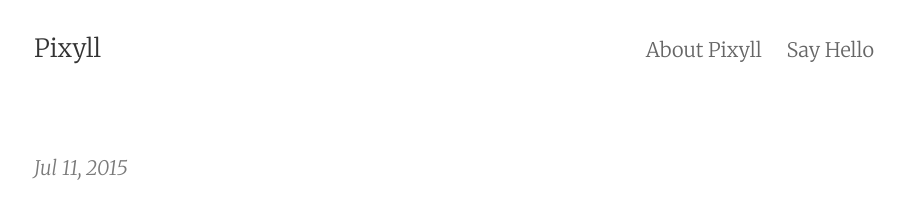
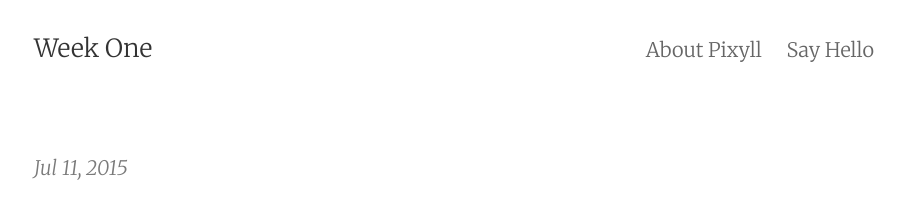
Before and after one commit to dshimo/cs373_blogger, a Jekyll site: the page built from index.html, in a window 1280 px wide. Shown: the top 201 px of the page, without its empty margins (186-1091 px from the left). Built offline with Jekyll 4.4.1, drawn with Linux system fonts in a browser that asks for light colours; the list of posts is cut into pages by our own code.

Commit message:
Edited config

```diff
--- a/_config.yml
+++ b/_config.yml
@@ -1,10 +1,10 @@
 # Site settings
-title:       Pixyll
-email:       dshi@utexas.edu
-author:      David Shi
+title:       "Week One"
+email:       "dshi@utexas.edu"
+author:      "David Shi"
 description: "A simple, beautiful theme for Jekyll that emphasizes content rather than aesthetic fluff."
 baseurl:     ""
-url:         "http://github.io/dshimo/cs373_blogger/"
+url:         "https://github.io/dshimo/cs373_blogger/"
 date_format: "%b %-d, %Y"
 
 # Google services
@@ -74,16 +74,6 @@ text:
     newer: 'Newer'
     older: 'Older'
   share_buttons:
-    text:         'Share this post!'
-    facebook:     'Share on Facebook'
-    twitter:      'Share on Twitter'
-    googleplus:   'Share on Google+'
-    linkedin:     'Share on LinkedIn'
-    digg:         'Share on Digg'
-    tumblr:       'Share on Tumblr'
-    reddit:       'Share on Reddit'
-    stumbleupon:  'Share on StumbleUpon'
-    hackernews:   'Share on Hacker News'
   post:
     updated:        'Updated'
     minute_read:    'minute read'
```
